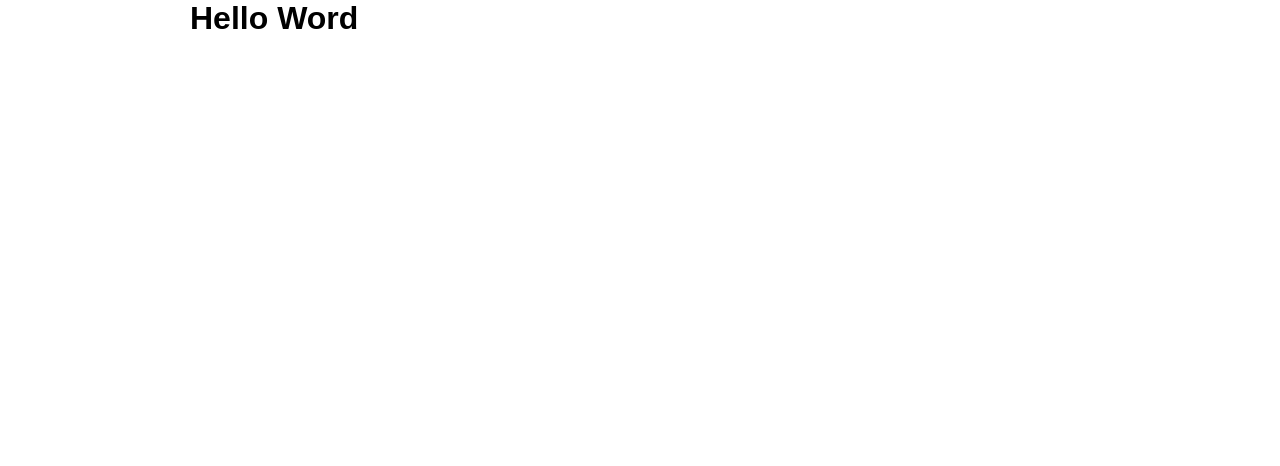
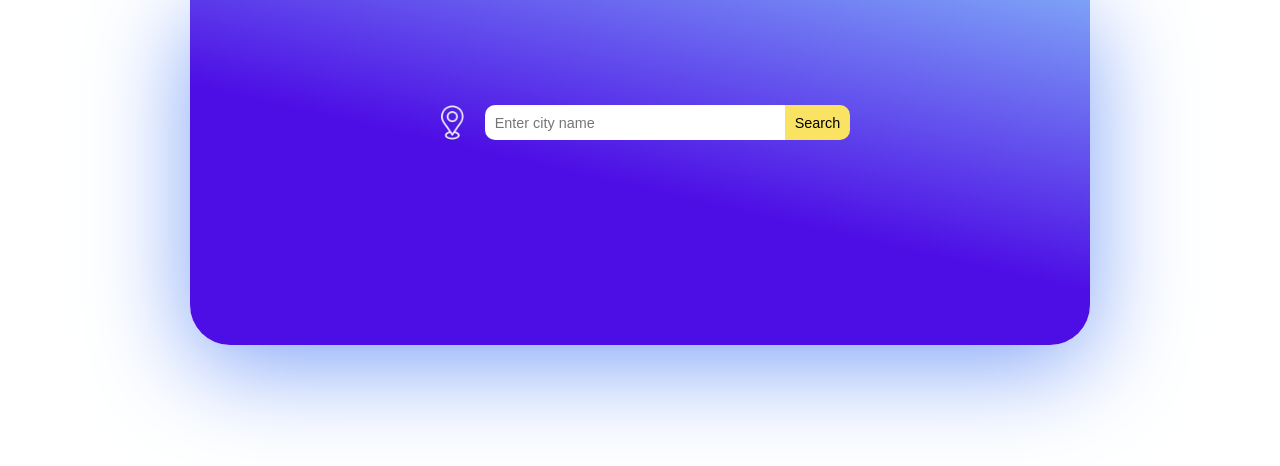
Before and after one commit to MagidAsh/Weather-app-JS, a plain HTML site: page index.html in a window 1280 px wide. Drawn offline with Linux system fonts and the light colour scheme.

Commit message:
Create project header

```diff
--- a/css/style.css
+++ b/css/style.css
@@ -2,7 +2,7 @@
   --color-primary: #4d0de5;
   --color-secondary: #7da1f7;
   --color-warning: #fae362;
-  --color-warning: #f75e4b;
+  --color-error: #f75e4b;
 }
 
 * {
@@ -16,3 +16,57 @@ body {
   max-width: 900px;
   margin: auto;
 }
+
+#search {
+  display: flex;
+  justify-content: center;
+  align-items: center;
+  padding: 100px 0 200px;
+  border-radius: 0 0 40px 40px;
+  background: linear-gradient(
+    13deg,
+    var(--color-primary) 47%,
+    var(--color-secondary) 100%
+  );
+  box-shadow: var(--color-secondary) 0px 20px 100px 0px;
+}
+
+#location {
+  width: 45px;
+  margin-right: 10px;
+  cursor: pointer;
+  transition: all 0.1s ease-in;
+}
+
+#location:hover {
+  transform: scale(1.3);
+}
+
+#search input {
+  width: 300px;
+  height: 35px;
+  border: none;
+  padding: 10px;
+  color: var(--color-primary);
+  font-size: 0.9rem;
+  border-radius: 10px 0 0 10px;
+}
+
+#search input:focus {
+  outline: none;
+}
+
+#search button {
+  border: none;
+  background-color: var(--color-warning);
+  height: 35px;
+  padding: 10px;
+  border-radius: 0 10px 10px 0;
+  font-size: 0.9rem;
+  cursor: pointer;
+  transition: all 0.1s ease-in;
+}
+
+#search button:hover {
+  color: var(--color-primary);
+}
--- a/index.html
+++ b/index.html
@@ -7,8 +7,11 @@
     <title>Siram | Weather App</title>
   </head>
   <body>
-    <h1>Hello Word</h1>
-
+    <div id="search">
+      <img src="./img/location.png" alt="location icon" id="location" />
+      <input type="text" placeholder="Enter city name" />
+      <button>Search</button>
+    </div>
     <script src="./app.js"></script>
   </body>
 </html>
```
